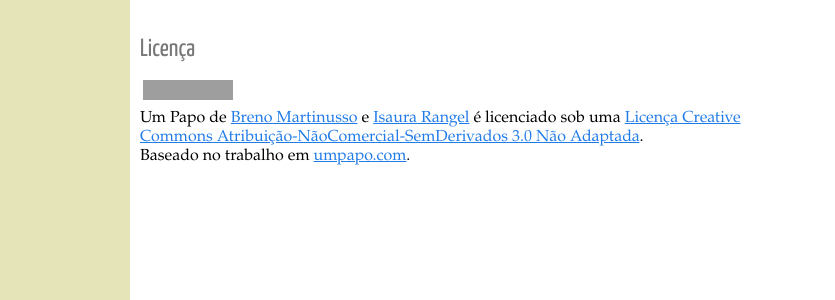
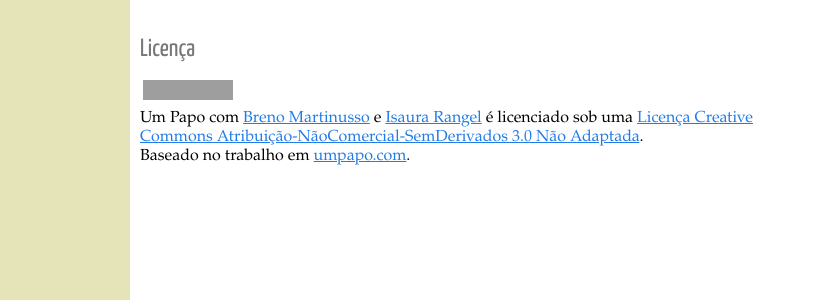
Before and after one commit to martinusso/umpapo, a Jekyll site: the page built from about.html, in a window 1280 px wide. Shown: the part 482-782 px from the top of the page, without its empty margins (0-835 px from the left). Built offline with Jekyll 4.4.1, drawn with Linux system fonts in a browser that asks for light colours; nearby versions of some CDN libraries; Markdown is read by kramdown in place of the engine named in the settings; comment, search, counter and statistics services are not loaded; grey boxes are pictures that could not be loaded.

Commit message:
Update about.html

```diff
--- a/about.html
+++ b/about.html
@@ -44,5 +44,5 @@
 
 
 	<h3>Licença</h3>
-    <a rel="license" href="http://creativecommons.org/licenses/by-nc-nd/3.0/deed.pt_BR"><img alt="Licença Creative Commons" style="border-width:0" src="http://i.creativecommons.org/l/by-nc-nd/3.0/80x15.png" /></a><br /><span xmlns:dct="http://purl.org/dc/terms/" href="http://purl.org/dc/dcmitype/Text" property="dct:title" rel="dct:type">Um Papo</span> de <span xmlns:cc="http://creativecommons.org/ns#" property="cc:attributionName"><a href="http://breno.martinusso.com">Breno Martinusso</a> e <a href="https://twitter.com/isaurarangel">Isaura Rangel</a></span> é licenciado sob uma <a rel="license" href="http://creativecommons.org/licenses/by-nc-nd/3.0/deed.pt_BR">Licença Creative Commons Atribuição-NãoComercial-SemDerivados 3.0 Não Adaptada</a>.<br />Baseado no trabalho em <a xmlns:dct="http://purl.org/dc/terms/" href="http://umpapo.com" rel="dct:source">umpapo.com</a>.
+    <a rel="license" href="http://creativecommons.org/licenses/by-nc-nd/3.0/deed.pt_BR"><img alt="Licença Creative Commons" style="border-width:0" src="http://i.creativecommons.org/l/by-nc-nd/3.0/80x15.png" /></a><br /><span xmlns:dct="http://purl.org/dc/terms/" href="http://purl.org/dc/dcmitype/Text" property="dct:title" rel="dct:type">Um Papo</span> com <span xmlns:cc="http://creativecommons.org/ns#" property="cc:attributionName"><a href="http://breno.martinusso.com">Breno Martinusso</a> e <a href="https://twitter.com/isaurarangel">Isaura Rangel</a></span> é licenciado sob uma <a rel="license" href="http://creativecommons.org/licenses/by-nc-nd/3.0/deed.pt_BR">Licença Creative Commons Atribuição-NãoComercial-SemDerivados 3.0 Não Adaptada</a>.<br />Baseado no trabalho em <a xmlns:dct="http://purl.org/dc/terms/" href="http://umpapo.com" rel="dct:source">umpapo.com</a>.
 </section>
```
